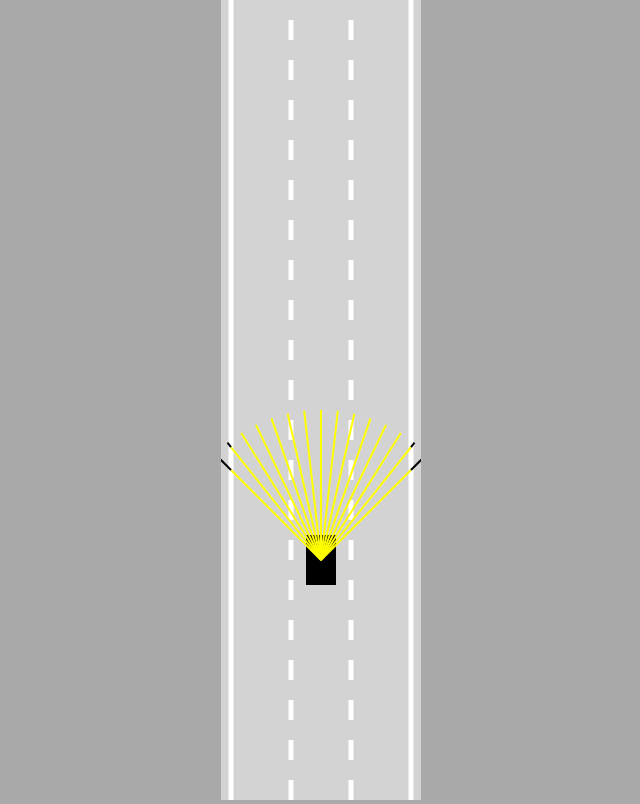
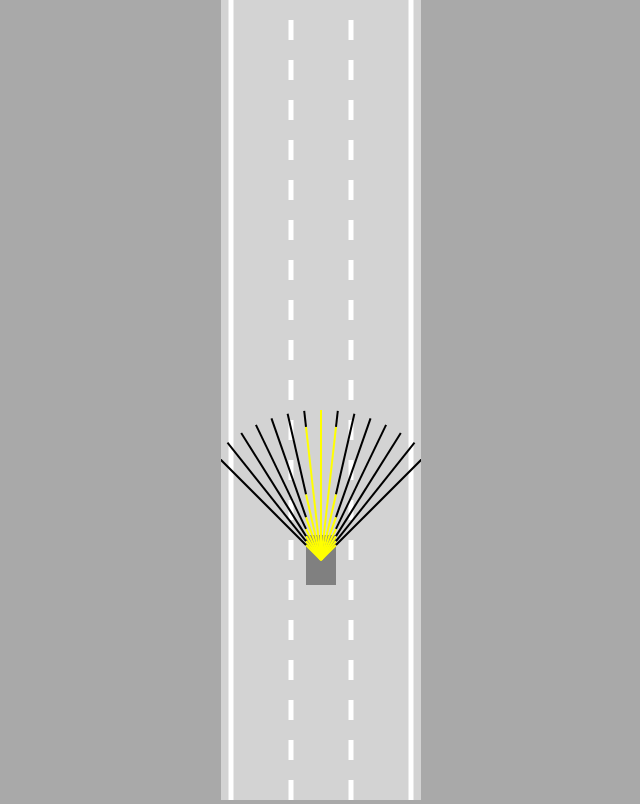
Before and after one commit to kudratov26/neural-network, a plain HTML site: page index.html in a window 1280 px wide. Shown: the whole page, without its empty margins (319-959 px from the left). Drawn offline with Linux system fonts and the light colour scheme.

Commit message:
Traffic implemented

```diff
--- a/car.js
+++ b/car.js
@@ -1,5 +1,5 @@
 class Car {
-    constructor(x, y, width, height) {
+    constructor(x, y, width, height, controlType, maxSpeed = 3) {
         this.x = x;
         this.y = y;
         this.width = width;
@@ -7,26 +7,35 @@ class Car {
 
         this.speed = 0;
         this.acceleration = 0.2;
-        this.maxSpeed = 3;
+        this.maxSpeed = maxSpeed;
         this.friction = 0.05;
         this.angle = 0;
 
-        this.sensor = new Sensor(this);
-        this.controls = new Controls();
+        if (controlType != "DUMMY") {
+            this.sensor = new Sensor(this);
+        }
+        this.controls = new Controls(controlType);
     }
 
-    update(roadBorders) {
+    update(roadBorders, traffic) {
         if (!this.damaged) {
             this.#move();
             this.polygon = this.#createPolygon();
-            this.damaged = this.#assessDamage(roadBorders);
+            this.damaged = this.#assessDamage(roadBorders, traffic);
         }
-        this.sensor.update(roadBorders);
+        if (this.sensor) {
+            this.sensor.update(roadBorders, traffic);
+        }
     }
 
-    #assessDamage(roadBorders) {
+    #assessDamage(roadBorders, traffic) {
         for (let i = 0; i < roadBorders.length; i++) {
             if (polysIntersect(this.polygon, roadBorders[i])) {
+                return true;
+            }
+        }
+        for (let i = 0; i < traffic.length; i++) {
+            if (polysIntersect(this.polygon, traffic[i].polygon)) {
                 return true;
             }
         }
@@ -95,11 +104,11 @@ class Car {
         this.y -= Math.cos(this.angle) * this.speed;
     }
 
-    draw(ctx) {
+    draw(ctx, color) {
         if (this.damaged) {
             ctx.fillStyle = "gray";
         } else {
-            ctx.fillStyle = "black";
+            ctx.fillStyle = color;
         }
         ctx.beginPath();
         ctx.moveTo(this.polygon[0].x, this.polygon[0].y);
@@ -108,7 +117,8 @@ class Car {
         }
         ctx.fill();
 
-
-        this.sensor.draw(ctx);
+        if (this.sensor) {
+            this.sensor.draw(ctx);
+        }
     }
 }
--- a/controls.js
+++ b/controls.js
@@ -1,11 +1,18 @@
 class Controls {
-    constructor() {
+    constructor(type) {
         this.forward = false;
         this.left = false;
         this.right = false;
         this.reverse = false;
 
-        this.#addKeyboardListeners();
+        switch (type) {
+            case "KEYS":
+                this.#addKeyboardListeners();
+                break;
+            case "DUMMY":
+                this.forward = true;
+                break;
+        }
     }
     #addKeyboardListeners() {
         document.onkeydown = (event) => {
--- a/index.html
+++ b/index.html
@@ -10,8 +10,8 @@
 
 <body>
     <canvas id="myCanvas"></canvas>
+    <script src="sensor.js"></script>
     <script src="utils.js"></script>
-    <script src="sensor.js"></script>
     <script src="road.js"></script>
     <script src="controls.js"></script>
     <script src="car.js"></script>
--- a/main.js
+++ b/main.js
@@ -3,12 +3,18 @@ canvas.width = 200;
 
 const ctx = canvas.getContext('2d')
 const road = new Road(canvas.width / 2, canvas.width * 0.9);
-const car = new Car(road.getLaneCenter(1), 100, 30, 50);
+const car = new Car(road.getLaneCenter(1), 100, 30, 50, "KEYS");
+const traffic = [
+    new Car(road.getLaneCenter(1), -100, 30, 50, "DUMMY", 2)
+]
 
 animate();
 
 function animate() {
-    car.update(road.borders);
+    for (let i = 0; i < traffic.length; i++) {
+        traffic[i].update(road.borders, [])
+    }
+    car.update(road.borders, traffic);
 
     canvas.height = window.innerHeight;
 
@@ -16,7 +22,10 @@ function animate() {
     ctx.translate(0, -car.y + canvas.height * 0.7)
 
     road.draw(ctx);
-    car.draw(ctx);
+    for (let i = 0; i < traffic.length; i++) {
+        traffic[i].draw(ctx, "red");
+    }
+    car.draw(ctx, "blue");
 
     ctx.restore();
     requestAnimationFrame(animate);
--- a/sensor.js
+++ b/sensor.js
@@ -9,18 +9,22 @@ class Sensor {
         this.readings = [];
     }
 
-    update(roadBorders) {
+    update(roadBorders, traffic) {
         this.#castRays();
         this.readings = []
 
         for (let i = 0; i < this.rays.length; i++) {
             this.readings.push(
-                this.#getReading(this.rays[i], roadBorders)
+                this.#getReading(
+                    this.rays[i],
+                    roadBorders,
+                    traffic
+                )
             )
         }
     }
 
-    #getReading(ray, roadBorders) {
+    #getReading(ray, roadBorders, traffic) {
         let touches = [];
 
         for (let i = 0; i < roadBorders.length; i++) {
@@ -34,6 +38,21 @@ class Sensor {
                 touches.push(touch);
             };
         };
+
+        for (let i = 0; i < traffic.length; i++) {
+            const poly = traffic[i].polygon;
+            for (let j = 0; j < poly.length; j++) {
+                const value = getIntersection(
+                    ray[0],
+                    ray[1],
+                    poly[j],
+                    poly[(j + 1) % poly.length]
+                );
+                if (value) {
+                    touches.push(value)
+                }
+            }
+        }
 
         if (touches.length == 0) {
             return null
```
Also changed, not shown: network.js (added).
